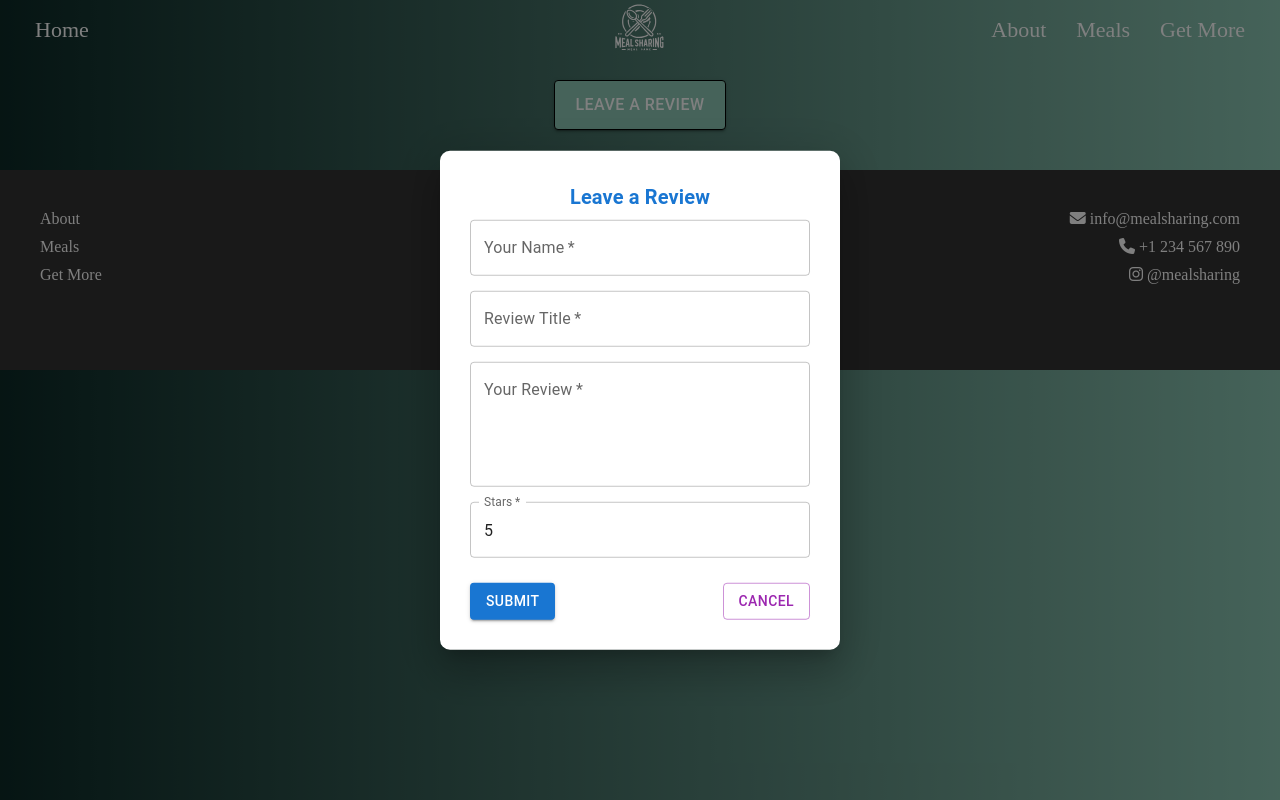
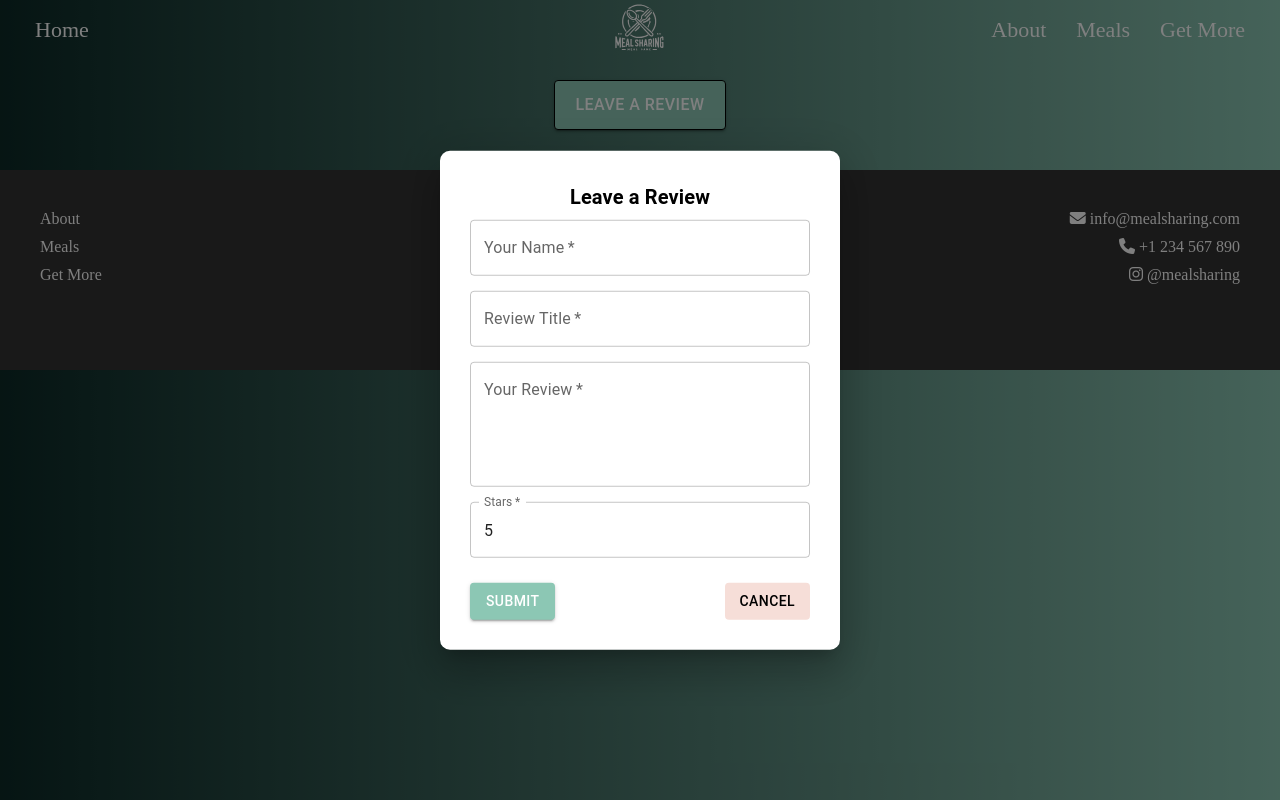
Before and after one commit to melo4yxa77796/meal-sharing, a React (Vite) app in the folder app/: page /reviews in a window 1280 px wide. Both pictures are taken after a click on the button "LEAVE A REVIEW". Built offline with nearby package versions, Linux system fonts and the light colour scheme.

Commit message:
styling for modal windows

```diff
--- a/app/frontend/components/Contacts.css
+++ b/app/frontend/components/Contacts.css
@@ -4,4 +4,3 @@ h1{
     font-family: 'Dancing Script', cursive;
     padding: 15px;
 }
-@
--- a/app/frontend/components/Meal.css
+++ b/app/frontend/components/Meal.css
@@ -56,7 +56,3 @@ text-align: justify;
 .view-all-meals-button {
   background-color: #f9b1ba;
 }
-.heart-emoji {
-  font-size: 1.25rem;
-  color: #f9b1ba;
-}
--- a/app/frontend/components/Meal.jsx
+++ b/app/frontend/components/Meal.jsx
@@ -94,7 +94,7 @@ const Meal = ({ meal }) => {
         <h3 className="meal-title">{meal.title}</h3>
         <p className="meal-description">{meal.description}</p>
         <p className="meal-price">Price: ${price.toFixed(2)}</p>
-        <p className="meal-spots">Available Spots: {availableSpots}</p>
+        <p className="meal-spots" >Available Spots: {availableSpots}</p>
       </Link>
       <div className="meal-likes">
         <button
--- a/app/frontend/components/MealDetail.jsx
+++ b/app/frontend/components/MealDetail.jsx
@@ -180,7 +180,7 @@ const MealDetail = () => {
             <Typography variant="body1" color="textSecondary">
               Price: ${meal.price}
             </Typography>
-            <Typography variant="body1" sx={{color:"black"}}>
+            <Typography variant="body1" >
               Available Reservations: {meal.availableReservations}
             </Typography>
             <Box sx={{ display: "flex", flexDirection: "column", gap: 2 }}>
@@ -228,7 +228,7 @@ const MealDetail = () => {
             width: 400,
           }}
         >
-          <Typography variant="h6" gutterBottom>
+          <Typography variant="h6" gutterBottom sx={{textAlign:"center",color:"black"}}>
             Make a Reservation
           </Typography>
           <Box
@@ -284,13 +284,26 @@ const MealDetail = () => {
             <Box
               sx={{ display: "flex", justifyContent: "space-between", mt: 2 }}
             >
-              <Button variant="contained" color="primary" type="submit">
+              <Button variant="contained"  type="submit" sx={{backgroundColor: "#8cc7b4",
+                  color: "white",
+
+                  "&:hover": {
+                    backgroundColor: "#f6ded8",
+                    color: "black",
+                  },}}>
                 Submit
               </Button>
               <Button
                 variant="outlined"
-                color="secondary"
+
                 onClick={handleCloseModal}
+                sx={{ backgroundColor: "#f6ded8",
+                  color: "black",
+                  border:"none",
+                  "&:hover": {
+                    backgroundColor: "#8cc7b4",
+                    color: "black",
+                  },}}
               >
                 Cancel
               </Button>
--- a/app/frontend/components/ReviewsPage.css
+++ b/app/frontend/components/ReviewsPage.css
@@ -1,5 +1,5 @@
 .reviews-page {
-  background-color: ;
+
 
   display: flex;
   flex-direction: column;
--- a/app/frontend/components/ReviewsPage.jsx
+++ b/app/frontend/components/ReviewsPage.jsx
@@ -256,7 +256,7 @@ const ReviewsPage = ({ mealId }) => {
             sx={{
               textAlign: "center",
               fontWeight: "bold",
-              color: "#1976d2",
+              color: "black",
 
             }}
           >
@@ -319,11 +319,12 @@ const ReviewsPage = ({ mealId }) => {
                 variant="contained"
                 type="submit"
                 sx={{
-                  backgroundColor: "#1976d2",
+                  backgroundColor: "#8cc7b4",
                   color: "white",
+
                   "&:hover": {
-                    backgroundColor: "#115293",
-
+                    backgroundColor: "#f6ded8",
+                    color: "black",
                   },
                 }}
               >
@@ -333,6 +334,15 @@ const ReviewsPage = ({ mealId }) => {
                 variant="outlined"
                 color="secondary"
                 onClick={handleCloseModal}
+                sx={{
+                  backgroundColor: "#f6ded8",
+                  color: "black",
+                  border:"none",
+                  "&:hover": {
+                    backgroundColor: "#8cc7b4",
+                    color: "black",
+                  },
+                }}
               >
                 Cancel
               </Button>
```
